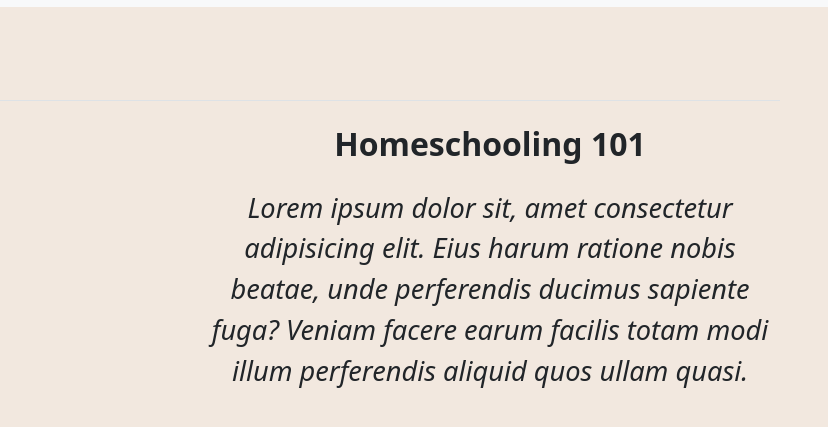
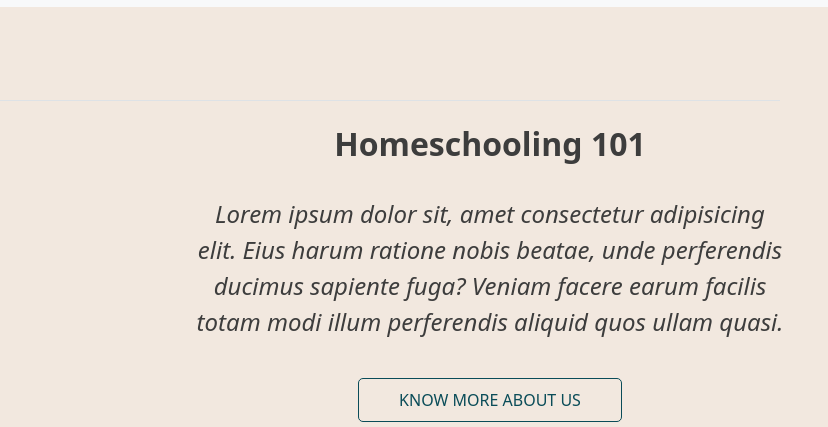
Before and after one commit to Edward-Mamangon/Edward-Mamangon-edward07manuel.github.io, a plain HTML site: page index.html in a window 1280 px wide. Shown: the part 2020-2447 px from the top of the page, 452-1280 px from the left. Drawn offline with nearby package versions, Linux system fonts and the light colour scheme.

Commit message:
last iteration

```diff
--- a/index.html
+++ b/index.html
@@ -372,8 +372,8 @@
       <img class="img-fluid" src="images/homeschooling-101.png" alt="">
     </div>
     <div class="col-lg-6 col-sm-12  p-2 mt-2">
-      <h5 class="display-7 text-center fw-bold">Homeschooling 101</h5>
-      <p class="mt-4 fst-italic text-center display-7">
+      <h5 class="about-title">Homeschooling 101</h5>
+      <p class="about">
         Lorem ipsum dolor sit, amet consectetur adipisicing elit.
         Eius harum ratione nobis beatae, unde perferendis ducimus sapiente fuga?
         Veniam facere earum facilis totam modi illum perferendis aliquid quos ullam quasi.
--- a/styles.scss
+++ b/styles.scss
@@ -198,12 +198,20 @@ a{
   cursor: pointer;
 }
 
-.display-7{
-  font-size: 1.7rem;
+.about-title, .about{
+  text-align: center;
+  color:rgb(61, 61, 61);
+  margin-bottom: 2rem;
 }
 
-h5.display-7{
+.about-title{
   font-size: 2rem;
+  font-weight: bold;
+}
+
+.about{
+  font-size: 1.5rem;
+  font-style: italic;
 }
 
 .contact-container{
```
Also changed, not shown: css/styles.css, 1 other file.
